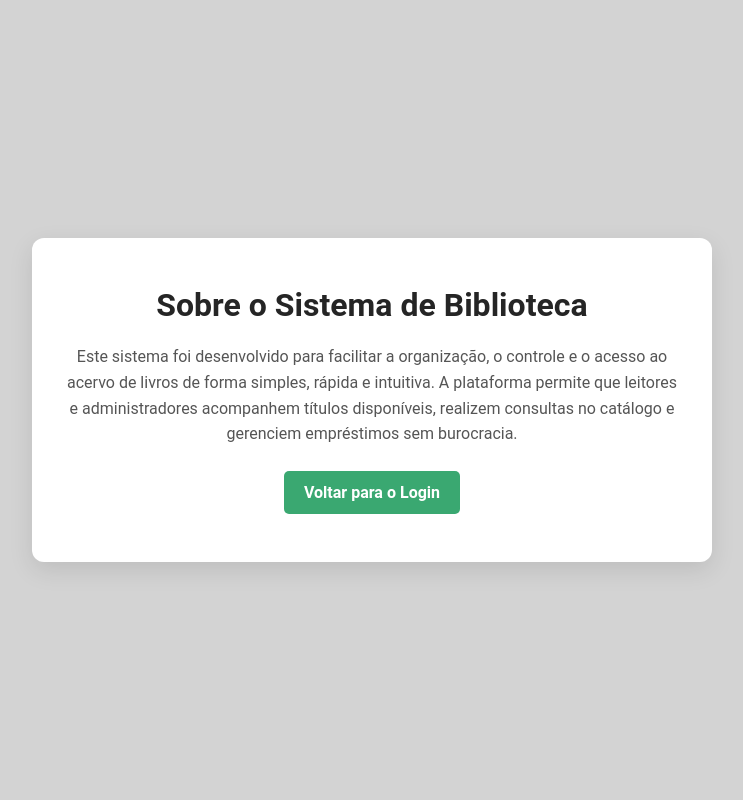
After one commit to gabrielnunes17/django-engenharia-software, a Django app: page /sobre/ in a window 1280 px wide. The commit adds this page. Shown: the whole page, without its empty margins (268-1011 px from the left). Run offline with Django 5.2, Linux system fonts and the light colour scheme.

Commit message:
feat: adiciona pagina sobre e navegacao entre paginas

```diff
--- a/cadastro/static/css/estilo.css
+++ b/cadastro/static/css/estilo.css
@@ -72,3 +72,43 @@ footer {
     color: #757575;
     margin-top: 22px;
 }
+
+.sobre-page {
+    min-height: 100vh;
+    display: flex;
+    align-items: center;
+    justify-content: center;
+    padding: 24px;
+    box-sizing: border-box;
+}
+
+.sobre-page main {
+    width: 100%;
+    max-width: 680px;
+    padding: 48px 32px;
+    box-sizing: border-box;
+    background-color: white;
+    border-radius: 12px;
+    box-shadow: 0 8px 24px rgba(0, 0, 0, 0.1);
+    text-align: center;
+}
+
+.sobre-page h1 {
+    margin-bottom: 20px;
+    color: #252525;
+}
+
+.sobre-page p {
+    margin-bottom: 12px;
+    color: #555;
+    line-height: 1.6;
+}
+
+.sobre-page a {
+    display: inline-block;
+    margin-top: 12px;
+    padding: 12px 20px;
+    border-radius: 5px;
+    background-color: #3aa871;
+    color: white;
+}
--- /dev/null
+++ b/cadastro/templates/cadastro/sobre.html
@@ -0,0 +1,17 @@
+<!DOCTYPE html>
+{% load static %}
+<html lang="pt-BR">
+<head>
+  <meta charset="utf-8">
+  <meta name="viewport" content="width=device-width, initial-scale=1">
+  <title>Sobre</title>
+  <link rel="stylesheet" type="text/css" href="{% static 'css/estilo.css' %}">
+</head>
+<body class="sobre-page">
+  <main>
+    <h1>Sobre o Sistema de Biblioteca</h1>
+    <p>Este sistema foi desenvolvido para facilitar a organização, o controle e o acesso ao acervo de livros de forma simples, rápida e intuitiva. A plataforma permite que leitores e administradores acompanhem títulos disponíveis, realizem consultas no catálogo e gerenciem empréstimos sem burocracia.</p>
+    <a href="{% url 'login' %}">Voltar para o Login</a>
+  </main>
+</body>
+</html>
--- a/cadastro/urls.py
+++ b/cadastro/urls.py
@@ -3,5 +3,6 @@ from . import views
 
 
 urlpatterns = [
-    path('', views.pagina_login, name='login')
+    path('', views.pagina_login, name='login'),
+    path('sobre/', views.pagina_sobre, name='sobre'),
 ]
--- a/cadastro/views.py
+++ b/cadastro/views.py
@@ -2,3 +2,6 @@ from django.shortcuts import render
 
 def pagina_login(request):
     return render(request, 'cadastro/login.html')
+
+def pagina_sobre(request):
+    return render(request, 'cadastro/sobre.html')
```
Also changed, not shown: cadastro/templates/cadastro/login.html (+31 -15 lines), 1 other file.
